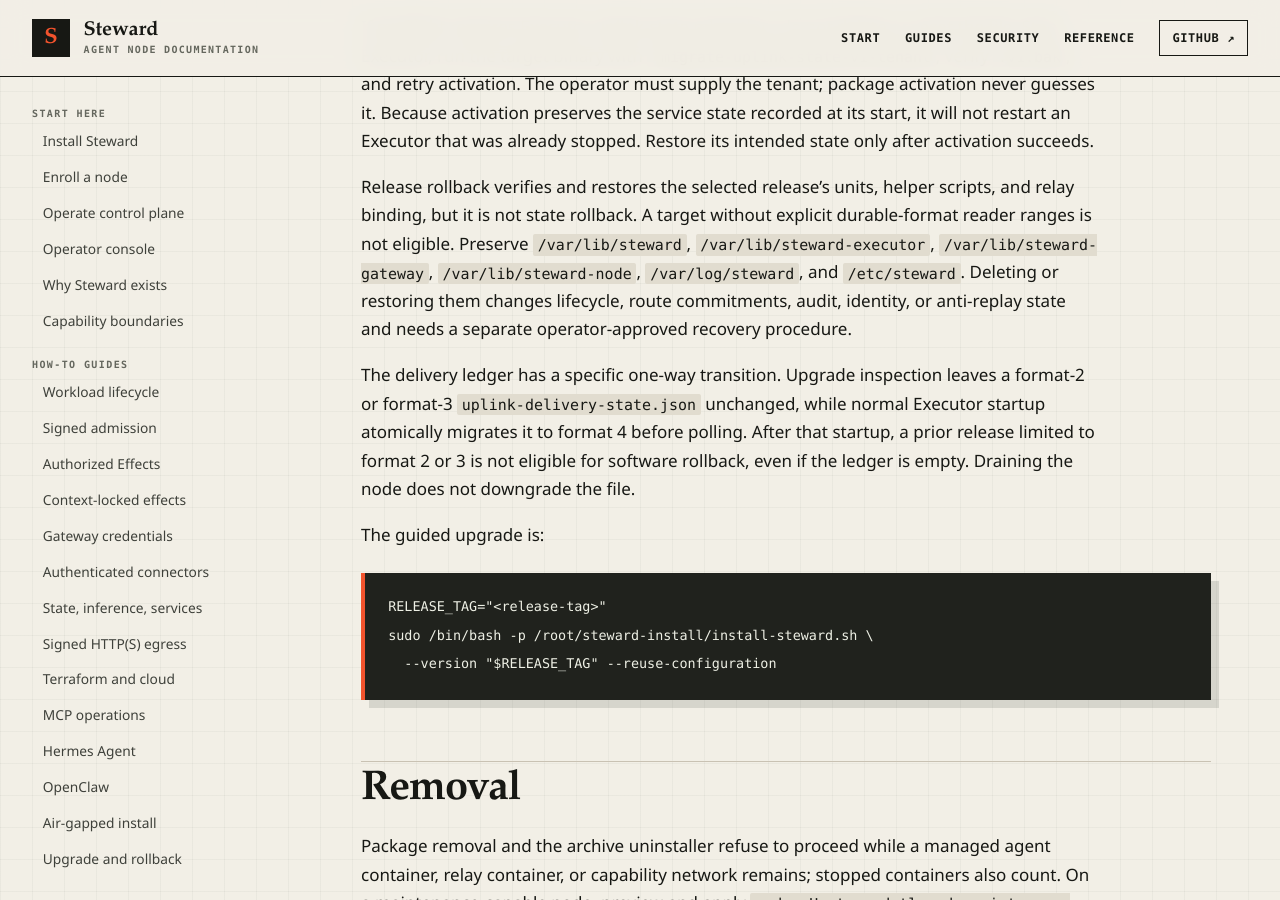
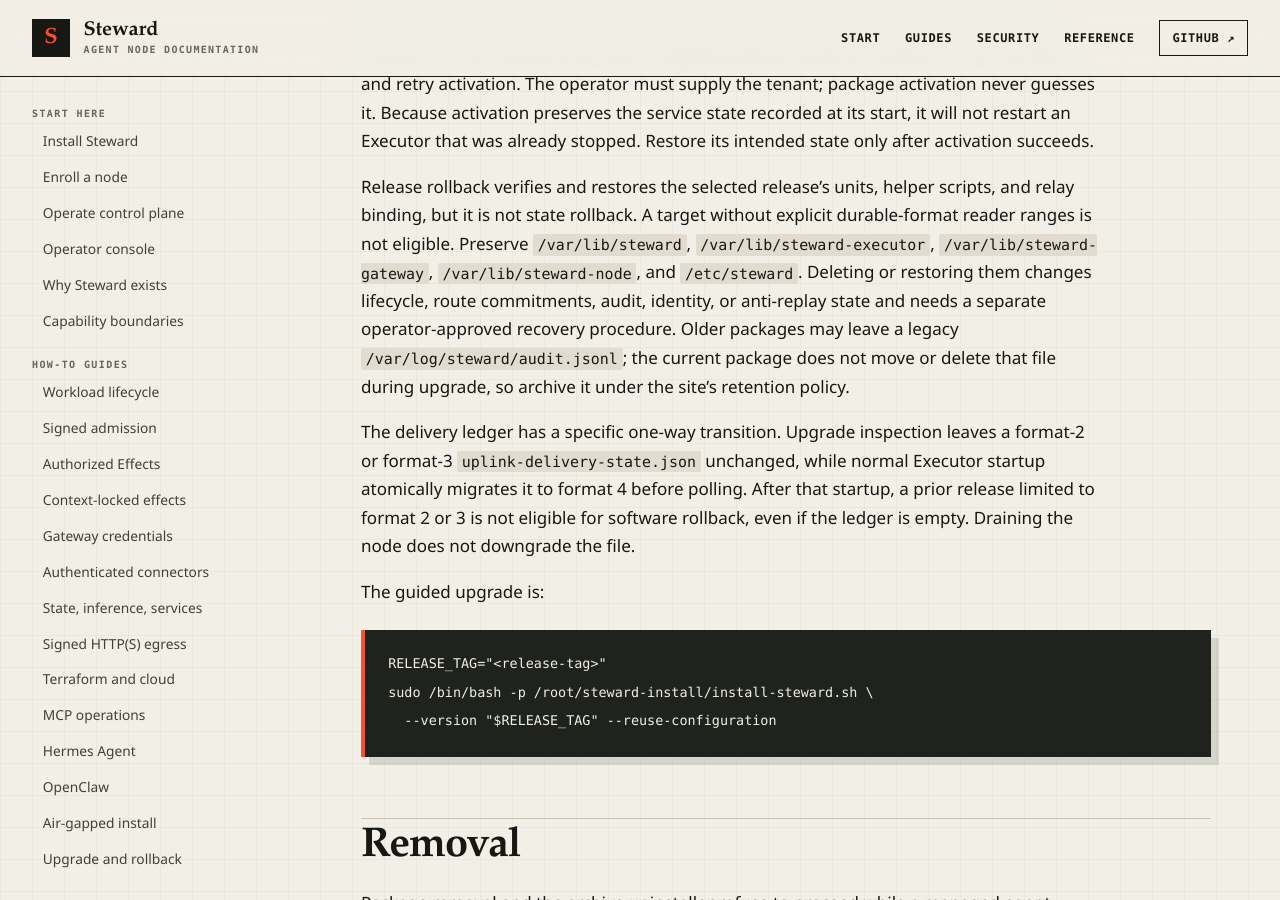
Before and after one commit to hardrails/steward, a Jekyll site: the page built from docs/node-appliance.md, in a window 1280 px wide and 900 px high, scrolled down 10981 px. Built offline with Jekyll 4.4.1, drawn with Linux system fonts in a browser that asks for light colours.

Commit message:
Fix first-task release blockers for Steward 2.0 (#58)
* fix: support OpenClaw builder from release archives

* fix: retain packaged OpenClaw identity

* fix: install securely on standard Ubuntu hosts

* chore: harden OpenClaw builder handoffs

```diff
--- a/docs/node-appliance.md
+++ b/docs/node-appliance.md
@@ -397,9 +397,11 @@ Release rollback verifies and restores the selected release's units, helper scri
 and relay binding, but it is not state rollback. A target without explicit
 durable-format reader ranges is not eligible. Preserve `/var/lib/steward`,
 `/var/lib/steward-executor`, `/var/lib/steward-gateway`,
-`/var/lib/steward-node`, `/var/log/steward`, and `/etc/steward`. Deleting or
-restoring them changes lifecycle, route commitments, audit, identity, or anti-replay
-state and needs a separate operator-approved recovery procedure.
+`/var/lib/steward-node`, and `/etc/steward`. Deleting or restoring them changes
+lifecycle, route commitments, audit, identity, or anti-replay state and needs a
+separate operator-approved recovery procedure. Older packages may leave a legacy
+`/var/log/steward/audit.jsonl`; the current package does not move or delete that
+file during upgrade, so archive it under the site's retention policy.
 
 The delivery ledger has a specific one-way transition. Upgrade inspection leaves a
 format-2 or format-3 `uplink-delivery-state.json` unchanged, while normal Executor
```
Also changed, not shown: docs/decisions/0031-keep-command-audit-in-state-directory.md (added, +34 -0 lines), docs/guides/upgrades.md (+2 -1 lines), docs/reference/configuration.md (+5 -2 lines), 7 other files.
